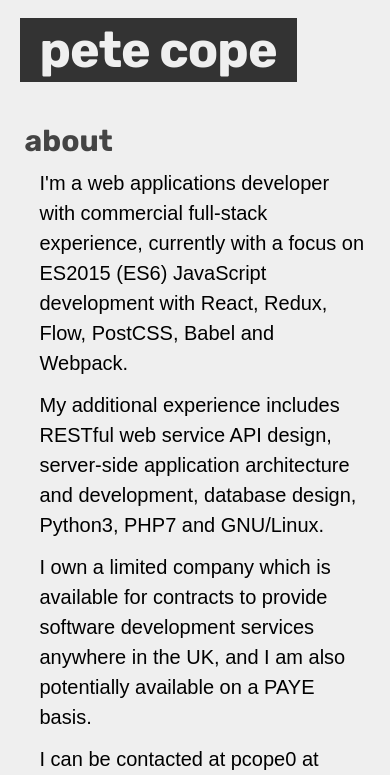
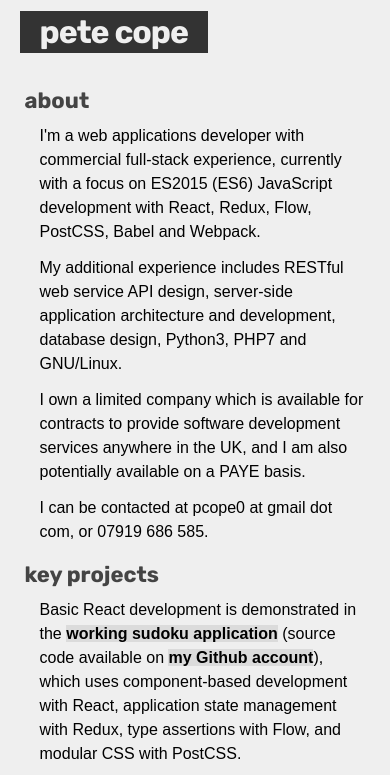
Before and after one commit to pc7/pc7.github.io, a plain HTML site: page index.html in a window 390 px wide. Shown: the top 775 px of the page. Drawn offline with Linux system fonts and the light colour scheme.

Commit message:
responsive text sizing

```diff
--- a/css/main.css
+++ b/css/main.css
@@ -101,16 +101,16 @@ p a:hover {
 
 @media (max-width: 699px) {
   .logo a {
-    font-size: 5rem;
+    font-size: 3.2rem;
   }
   .content-container {
     padding: .1rem .5rem;
   }
   .content-container h2 {
-    font-size: 3rem;
+    font-size: 2.2rem;
   }
   .content__body p {
-    font-size: 2rem;
+    font-size: 1.6rem;
   }
 }
 
```
